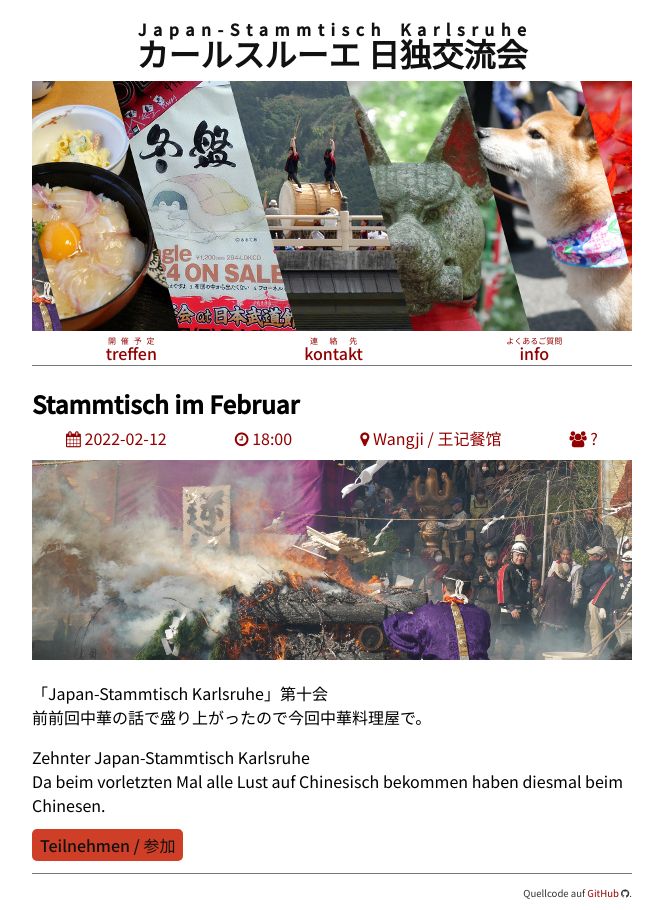
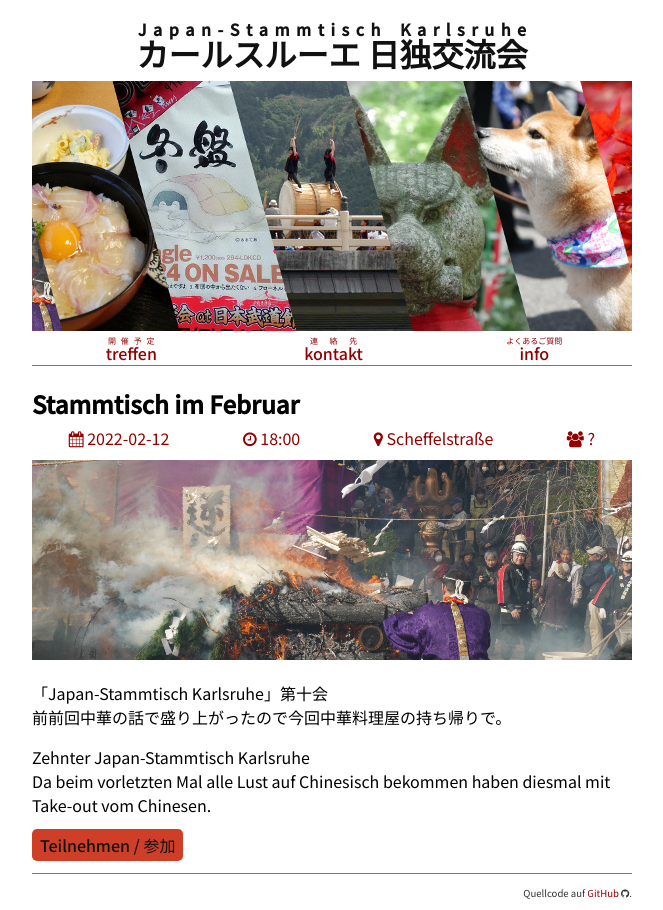
Before and after one commit to tcsch/japanstammtisch.github.io, a Jekyll site: the page built from _posts/2022-02-12-feb.md, in a window 1280 px wide. Shown: the whole page, without its empty margins (308-971 px from the left). Built offline with Jekyll 4.4.1, drawn with Linux system fonts in a browser that asks for light colours.

Commit message:
adjust most recent post

```diff
--- a/_posts/2022-02-12-feb.md
+++ b/_posts/2022-02-12-feb.md
@@ -2,15 +2,15 @@
 layout: post
 title: "Stammtisch im Februar"
 time: "18:00"
-place: '<a href="https://maps.app.goo.gl/b8jAh7gzLWVfzXRe7">Wangji / 王记餐馆</a>'
+place: "Scheffelstraße"
 people: "?"
 img: "feb.jpg"
 ---
 
 「Japan-Stammtisch Karlsruhe」第十会
-前前回中華の話で盛り上がったので今回中華料理屋で。
+前前回中華の話で盛り上がったので今回中華料理屋の持ち帰りで。
 
 Zehnter Japan-Stammtisch Karlsruhe
-Da beim vorletzten Mal alle Lust auf Chinesisch bekommen haben diesmal beim Chinesen.
+Da beim vorletzten Mal alle Lust auf Chinesisch bekommen haben diesmal mit Take-out vom Chinesen.
 
 [Teilnehmen / 参加](https://nuudel.digitalcourage.de/TpMgQHcDgXP1tTep)
```
